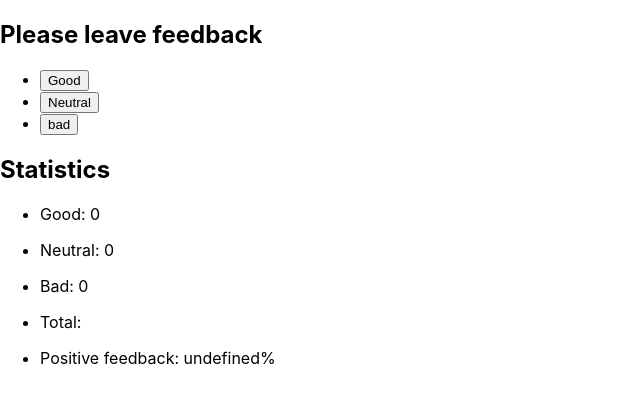
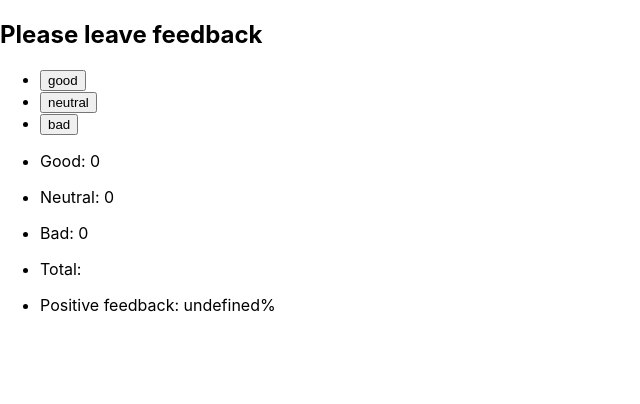
Before and after one commit to KanterIV/goit-react-hw-02-feedback, a React (Create React App) app: page / in a window 1280 px wide. Shown: the top 404 px of the page, without its empty margins (0-640 px from the left). Built offline with nearby package versions, Linux system fonts and the light colour scheme.

Commit message:
change components system

```diff
--- a/src/App.jsx
+++ b/src/App.jsx
@@ -1,4 +1,5 @@
-import Feedback from 'components/Feedback/Feedback';
+// import Feedback from 'components/Feedback/Feedback';
+import { Section } from 'components/Section/Section';
 import React, { Component } from 'react';
 
 export class App extends Component {
@@ -37,12 +38,19 @@ export class App extends Component {
 
       return {
         ...prevState,
-        positiveFeedback: positiveRate,
+        positivePercentage: positiveRate,
       };
     });
   };
 
   render() {
-    return <Feedback data={this.state} handelBtnClick={this.handelBtnClick} />;
+    return (
+      <Section
+        title="Please leave feedback"
+        data={this.state}
+        handelBtnClick={this.handelBtnClick}
+      />
+    );
+    // return <Feedback data={this.state} handelBtnClick={this.handelBtnClick} />;
   }
 }
--- /dev/null
+++ b/src/components/FeedbackOptions/FeedbackOptions.jsx
@@ -0,0 +1,19 @@
+import React, { Component } from 'react';
+
+export class FeedbackOptions extends Component {
+  render() {
+    const { options, onLeaveFeedback } = this.props;
+    return options.map(optionKey => {
+      if (optionKey === 'total' || optionKey === 'positivePercentage') {
+        return;
+      }
+      return (
+        <li key={optionKey}>
+          <button type="button" name={optionKey} onClick={onLeaveFeedback}>
+            {optionKey}
+          </button>
+        </li>
+      );
+    });
+  }
+}
--- /dev/null
+++ b/src/components/Notification/Notification.jsx
@@ -0,0 +1,3 @@
+import React, { Component } from 'react';
+
+export class Notification extends Component {}
--- /dev/null
+++ b/src/components/Section/Section.jsx
@@ -0,0 +1,23 @@
+import { FeedbackOptions } from 'components/FeedbackOptions/FeedbackOptions';
+import { Statistics } from 'components/Statistics/Statistics';
+import React, { Component } from 'react';
+
+export class Section extends Component {
+  render() {
+    const stateKeys = Object.keys(this.props.data);
+    const { title, data, handelBtnClick } = this.props;
+
+    return (
+      <section>
+        <h1>{title}</h1>
+        <ul>
+          <FeedbackOptions
+            options={stateKeys}
+            onLeaveFeedback={handelBtnClick}
+          />
+        </ul>
+        <Statistics data={data} />
+      </section>
+    );
+  }
+}
--- /dev/null
+++ b/src/components/Statistics/Statistics.jsx
@@ -0,0 +1,26 @@
+import React, { Component } from 'react';
+
+export class Statistics extends Component {
+  render() {
+    const { good, neutral, bad, total, positivePercentage } = this.props.data;
+    return (
+      <ul>
+        <li>
+          <p>Good: {good} </p>
+        </li>
+        <li>
+          <p>Neutral: {neutral}</p>
+        </li>
+        <li>
+          <p>Bad: {bad}</p>
+        </li>
+        <li>
+          <p>Total: {total}</p>
+        </li>
+        <li>
+          <p>Positive feedback: {`${positivePercentage}%`}</p>
+        </li>
+      </ul>
+    );
+  }
+}
```
